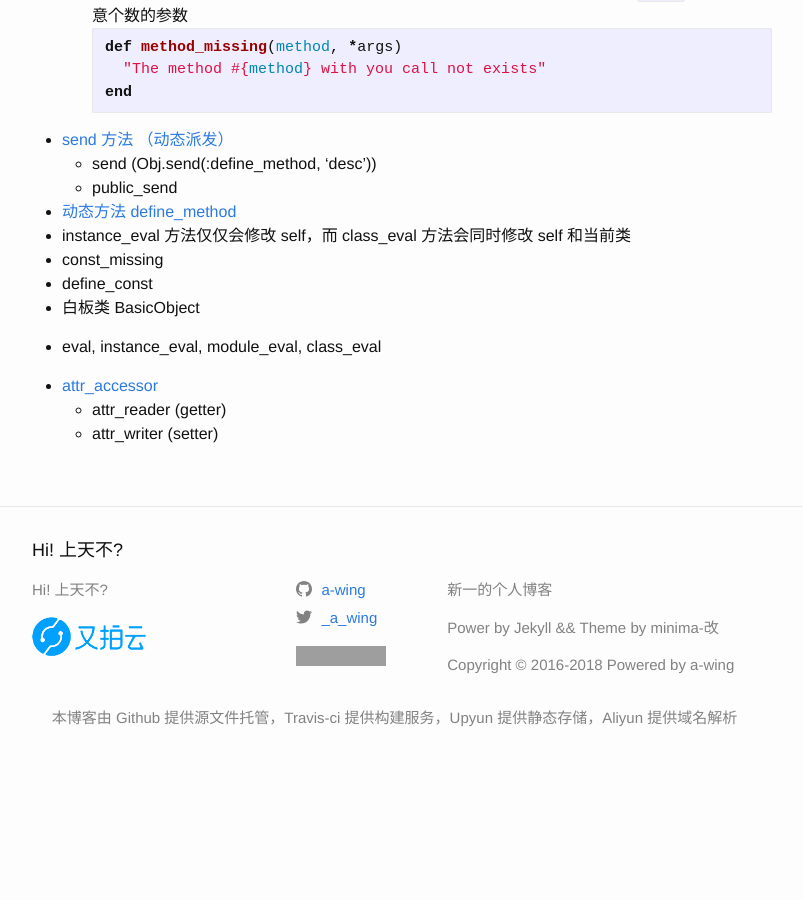
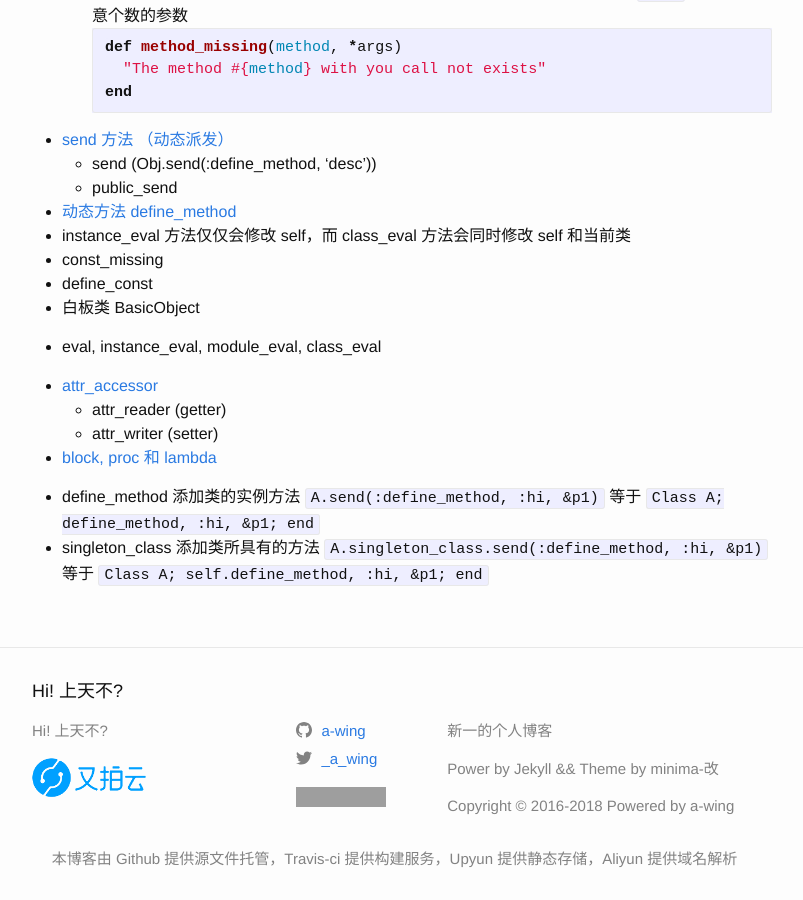
Before and after one commit to a-wing/blog, a Jekyll site: the page built from _posts/2018-09-05-ruby_metaprogramming.md, in a window 1280 px wide and 900 px high, scrolled down 786 px. Shown: the whole window, without its empty margins (238-1041 px from the left). Built offline with Jekyll 4.4.1, drawn with Linux system fonts in a browser that asks for light colours; comment, search, counter and statistics services are not loaded; before the commit the page ends 1545 px from its top, so only the background shows below that; grey boxes are pictures that could not be loaded.

Commit message:
Update ruby_metaprogramming

```diff
--- a/_posts/2018-09-05-ruby_metaprogramming.md
+++ b/_posts/2018-09-05-ruby_metaprogramming.md
@@ -38,3 +38,8 @@ categories: ruby
 - [attr_accessor](https://kaochenlong.com/2015/03/21/attr_accessor/)
   - attr_reader (getter)
   - attr_writer (setter)
+
+- [block, proc 和 lambda ](https://ruby-china.org/topics/10414)
+
+- define_method 添加类的实例方法 `A.send(:define_method, :hi, &p1)` 等于 `Class A; define_method, :hi, &p1; end`
+- singleton_class 添加类所具有的方法 `A.singleton_class.send(:define_method, :hi, &p1)` 等于 `Class A; self.define_method, :hi, &p1; end`
```
